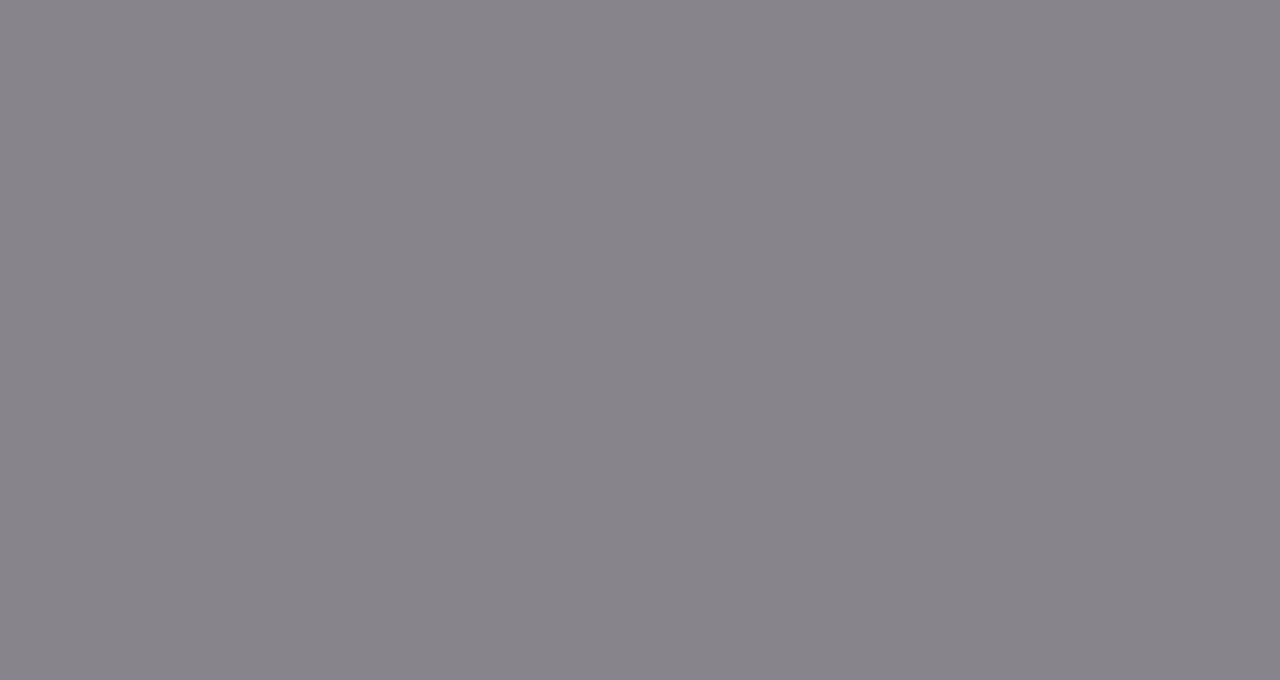
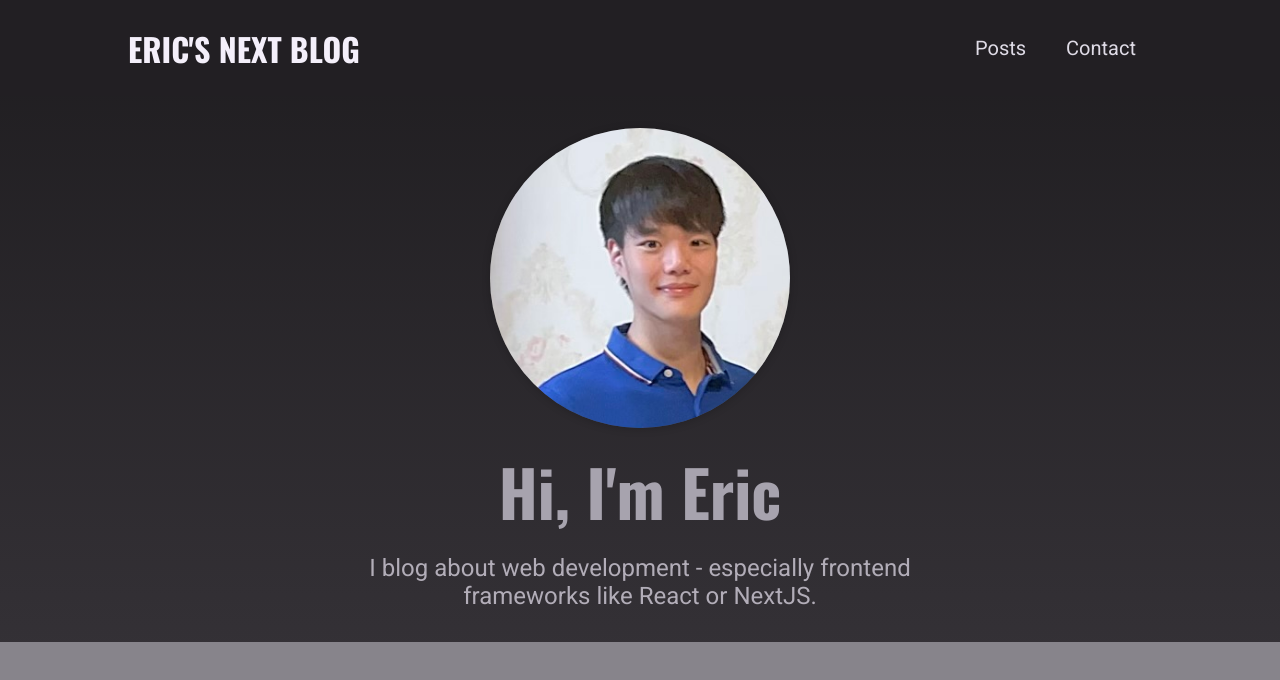
Before and after one commit to ewang10/nextjs-playground-project, a Next.js app: page / in a window 1280 px wide. Shown: the top 680 px of the page. Built offline with nearby package versions, Linux system fonts and the light colour scheme.

Commit message:
added hero section and navigation

```diff
--- /dev/null
+++ b/components/home-page/featured-posts.js
@@ -0,0 +1,3 @@
+function FeaturedPosts() {}
+
+export default FeaturedPosts;
--- /dev/null
+++ b/components/home-page/hero.js
@@ -0,0 +1,19 @@
+import Image from 'next/image';
+import classes from './hero.module.css';
+
+function Hero() {
+    return (
+        <section className={classes.hero}>
+            <div className={classes.image}>
+                <Image src='/images/site/eric.jpg' alt='An image showing Eric.' width={300} height={300}/>
+            </div>
+            <h1>Hi, I'm Eric</h1>
+            <p>
+                I blog about web development - especially frontend frameworks like
+                React or NextJS.
+            </p>
+        </section>
+    );
+}
+
+export default Hero;
--- /dev/null
+++ b/components/home-page/hero.module.css
@@ -0,0 +1,38 @@
+.hero {
+    text-align: center;
+    background-image: linear-gradient(to bottom,
+            var(--color-grey-900),
+            var(--color-grey-800));
+    padding: var(--size-8) 0;
+}
+
+.image {
+    width: 300px;
+    height: 300px;
+    box-shadow: 0 1px 8px rgba(0, 0, 0, 0.2);
+    border-radius: 50%;
+    overflow: hidden;
+    background-color: var(--color-grey-700);
+    margin: auto;
+}
+
+.image img {
+    object-fit: cover;
+    object-position: top;
+    width: 100%;
+    height: 100%;
+}
+
+.hero h1 {
+    font-size: var(--size-16);
+    margin: var(--size-4) 0;
+    color: var(--color-grey-300);
+}
+
+.hero p {
+    font-size: var(--size-6);
+    color: var(--color-grey-200);
+    width: 90%;
+    max-width: 40rem;
+    margin: auto;
+}
--- /dev/null
+++ b/components/layout/layout.js
@@ -0,0 +1,12 @@
+import MainNavigation from "./main-navigation";
+
+function Layout({ children }) {
+    return (
+        <>
+           <MainNavigation />
+           <main>{children}</main>
+        </>
+    );
+}
+
+export default Layout;
--- /dev/null
+++ b/components/layout/logo.js
@@ -0,0 +1,11 @@
+import classes from './logo.module.css';
+
+function Logo() {
+    return (
+        <div className={classes.logo}>
+            Eric's Next Blog
+        </div>
+    );
+}
+
+export default Logo;
--- /dev/null
+++ b/components/layout/logo.module.css
@@ -0,0 +1,13 @@
+.logo {
+    text-transform: uppercase;
+    font-size: var(--size-5);
+    font-weight: bold;
+    font-family: 'Oswald', sans-serif;
+    color: var(--color-grey-50);
+}
+
+@media (min-width: 768px) {
+    .logo {
+        font-size: var(--size-8);
+    }
+}
--- /dev/null
+++ b/components/layout/main-navigation.js
@@ -0,0 +1,26 @@
+import Link from "next/link";
+import Logo from "./logo";
+
+import classes from './main-navigation.module.css';
+
+function MainNavigation() {
+    return (
+        <header className={classes.header}>
+            <Link href='/'>
+                <Logo />
+            </Link>
+            <nav>
+                <ul>
+                    <li>
+                        <Link href='/posts'>Posts</Link>
+                    </li>
+                    <li>
+                        <Link href='/contact'>Contact</Link>
+                    </li>
+                </ul>
+            </nav>
+        </header>
+    );
+}
+
+export default MainNavigation;
--- /dev/null
+++ b/components/layout/main-navigation.module.css
@@ -0,0 +1,42 @@
+.header {
+    width: 100%;
+    height: 6rem;
+    background-color: var(--color-grey-900);
+    display: flex;
+    justify-content: space-between;
+    align-items: center;
+    padding: 0 10%;
+}
+
+.header ul {
+    list-style: none;
+    display: flex;
+    align-items: baseline;
+    margin: 0;
+    padding: 0;
+}
+
+.header li {
+    margin: 0 var(--size-4);
+}
+
+.header a {
+    color: var(--color-grey-100);
+    font-size: var(--size-4);
+}
+
+.header a:hover,
+.header a:active,
+.header a.active {
+    color: var(--color-grey-200);
+}
+
+@media (min-width: 768px) {
+    .header ul {
+        gap: 0.5rem;
+    }
+
+    .header a {
+        font-size: var(--size-5);
+    }
+}
--- a/pages/_app.js
+++ b/pages/_app.js
@@ -1,7 +1,12 @@
+import Layout from '../components/layout/layout';
 import '../styles/globals.css'
 
 function MyApp({ Component, pageProps }) {
-  return <Component {...pageProps} />
+  return (
+    <Layout>
+      <Component {...pageProps} />
+    </Layout>
+  );
 }
 
 export default MyApp
--- a/pages/index.js
+++ b/pages/index.js
@@ -1,3 +1,13 @@
-function HomePage() {}
+import FeaturedPosts from "../components/home-page/featured-posts";
+import Hero from "../components/home-page/hero";
+
+function HomePage() {
+    return (
+        <>
+            <Hero />
+            <FeaturedPosts />
+        </>
+    );
+}
 
 export default HomePage;
```
Also changed, not shown: public/images/site/eric.jpg (added).
